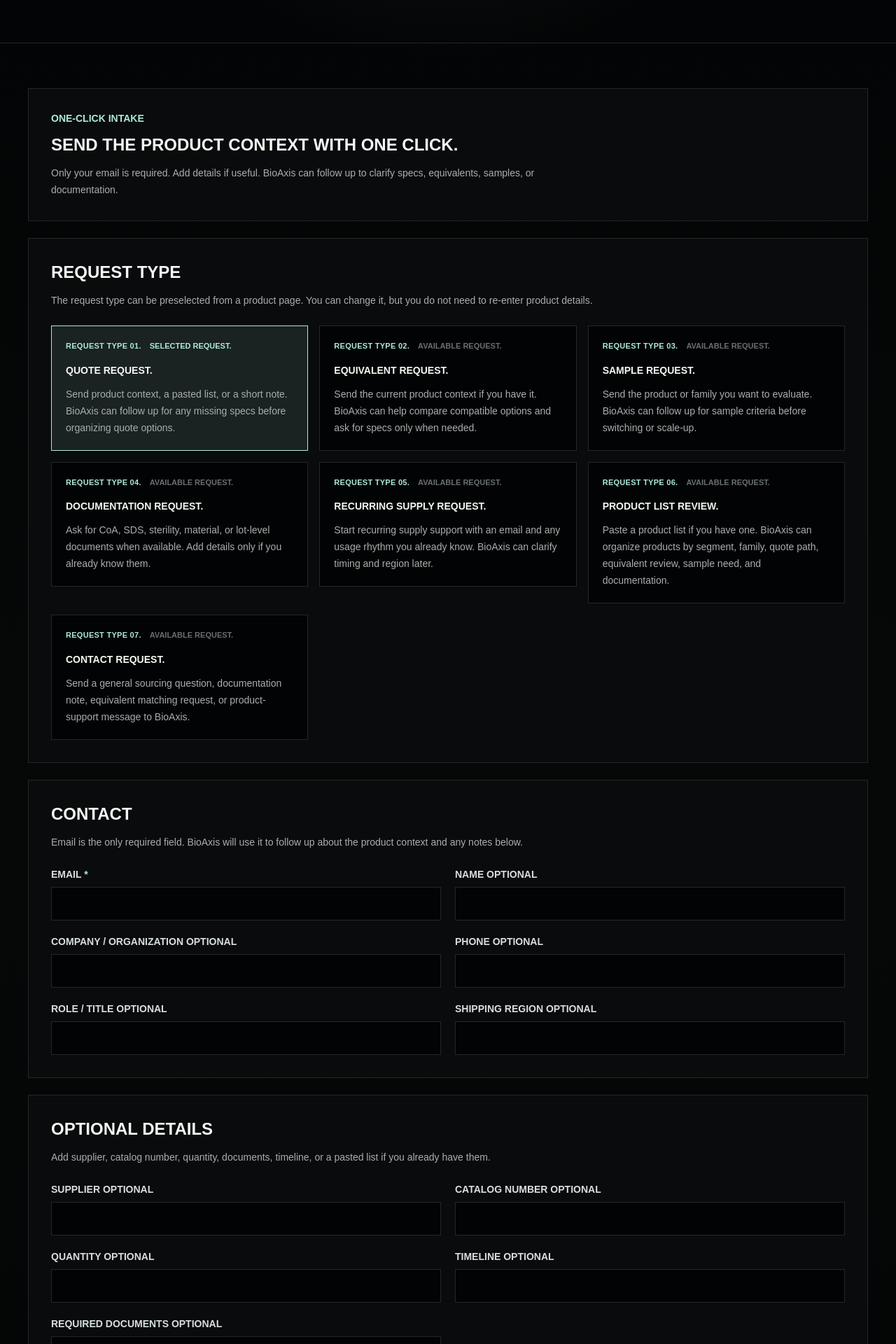
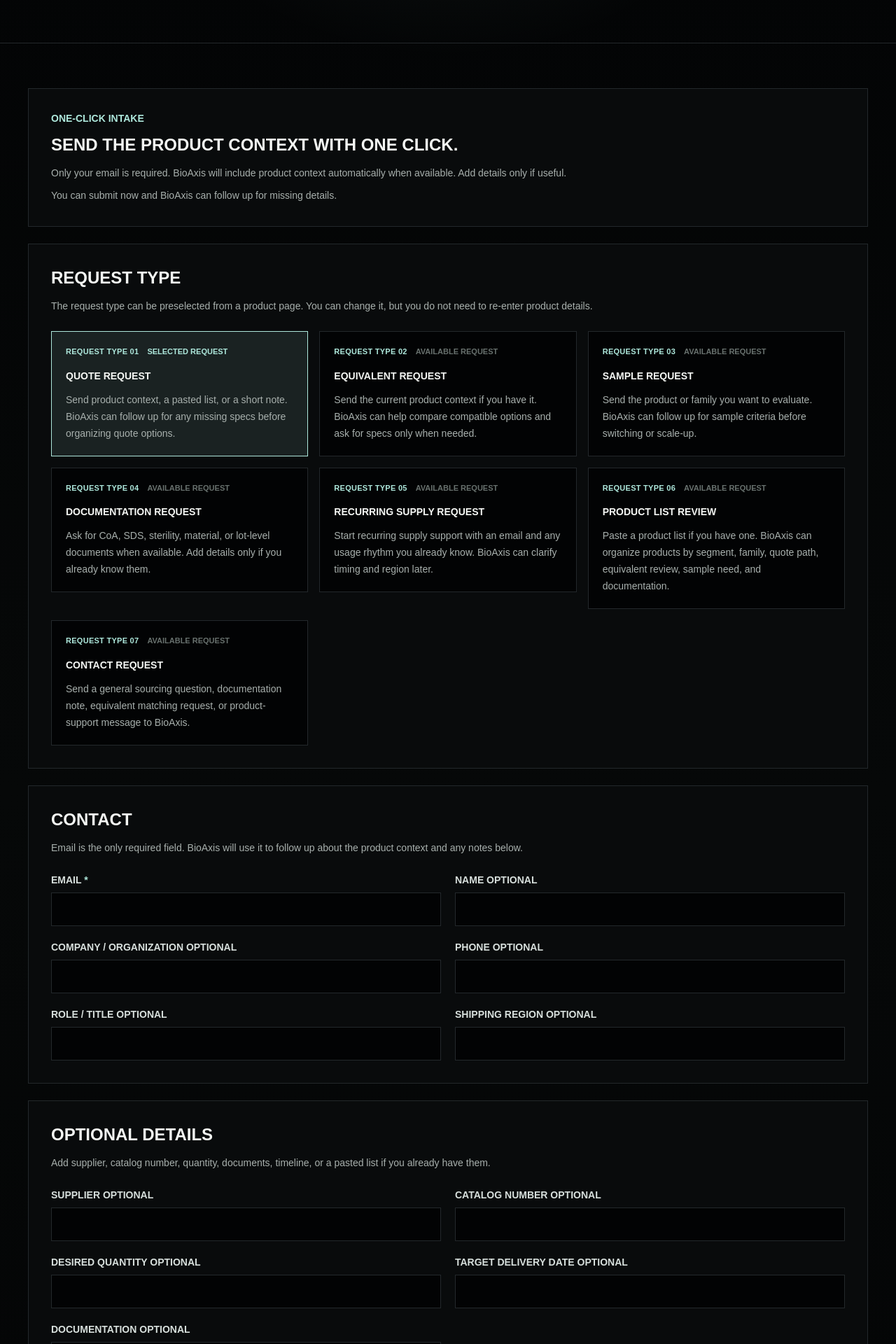
Before and after one commit to luckyericyao/bioaxisv3, a Next.js app: page /request-quote in a window 1280 px wide. Shown: the part 460-2380 px from the top of the page at 70% size. Built offline with nearby package versions, Linux system fonts and the light colour scheme.

Commit message:
Polish BioAxis RFQ email-only lead capture UI

```diff
--- a/src/components/forms/QuoteRequestForm.tsx
+++ b/src/components/forms/QuoteRequestForm.tsx
@@ -246,17 +246,16 @@
         />
       </div>
 
-      {hasProductContext ? (
-        <RequestContextCard productContext={resolvedProductContext} />
-      ) : (
-        <section className="border border-bioaxis-line bg-bioaxis-panel p-5 sm:p-8">
-          <p className="text-sm font-semibold uppercase text-bioaxis-accent">One-click intake</p>
-          <h2 className="mt-3 text-2xl font-bold uppercase text-bioaxis-text">Send the product context with one click.</h2>
-          <p className="mt-3 max-w-3xl text-sm leading-6 text-bioaxis-muted">
-            Only your email is required. Add details if useful. BioAxis can follow up to clarify specs, equivalents, samples, or documentation.
-          </p>
-        </section>
-      )}
+      <section className="border border-bioaxis-line bg-bioaxis-panel p-5 sm:p-8">
+        <p className="text-sm font-semibold uppercase text-bioaxis-accent">One-click intake</p>
+        <h2 className="mt-3 text-2xl font-bold uppercase text-bioaxis-text">Send the product context with one click.</h2>
+        <div className="mt-3 grid gap-2 text-sm leading-6 text-bioaxis-muted">
+          <p>Only your email is required. BioAxis will include product context automatically when available. Add details only if useful.</p>
+          <p>You can submit now and BioAxis can follow up for missing details.</p>
+        </div>
+      </section>
+
+      {hasProductContext ? <RequestContextCard productContext={resolvedProductContext} /> : null}
 
       {sourcingListItems.length > 0 ? <SourcingListSummary items={sourcingListItems} /> : null}
 
@@ -300,9 +299,9 @@
         <div className="mt-6 grid gap-5 md:grid-cols-2">
           <Field id="supplier" label="Supplier optional" value={formState.supplier} onChange={(value) => updateField("supplier", value)} />
           <Field id="catalogNumber" label="Catalog number optional" value={formState.catalogNumber} onChange={(value) => updateField("catalogNumber", value)} />
-          <Field id="quantity" label="Quantity optional" value={formState.quantity} onChange={(value) => updateField("quantity", value)} />
-          <Field id="timeline" label="Timeline optional" value={formState.timeline} onChange={(value) => updateField("timeline", value)} />
-          <Field id="requiredDocuments" label="Required documents optional" value={formState.requiredDocuments} onChange={(value) => updateField("requiredDocuments", value)} />
+          <Field id="quantity" label="Desired quantity optional" value={formState.quantity} onChange={(value) => updateField("quantity", value)} />
+          <Field id="timeline" label="Target delivery date optional" value={formState.timeline} onChange={(value) => updateField("timeline", value)} />
+          <Field id="requiredDocuments" label="Documentation optional" value={formState.requiredDocuments} onChange={(value) => updateField("requiredDocuments", value)} />
           <div className="hidden md:block" aria-hidden="true" />
           <TextArea
             id="productList"
@@ -364,7 +363,7 @@
     ["Family", productContext.productFamily],
     ["Category", productContext.productCategory],
     ["Segment", productContext.productSegment],
-    ["Source", productContext.productUrl || productContext.sourcePageUrl ? "Product page URL captured" : ""]
+    ["Source page", productContext.productUrl || productContext.sourcePageUrl ? "Product page URL captured" : ""]
   ].filter((row): row is [string, string] => Boolean(row[1]));
 
   return (
--- a/src/components/forms/RequestTypeSelector.tsx
+++ b/src/components/forms/RequestTypeSelector.tsx
@@ -29,13 +29,13 @@
             >
               <span className="flex items-center justify-between gap-3">
                 <span className="text-[11px] font-bold uppercase tracking-wide text-bioaxis-accent">
-                  Request type {typeNumber}.
+                  Request type {typeNumber}{" "}
                 </span>
                 <span className={selected ? "text-[11px] font-bold uppercase text-bioaxis-accent" : "text-[11px] font-bold uppercase text-bioaxis-dim"}>
-                  {selected ? "Selected request." : "Available request."}
+                  {selected ? "Selected request " : "Available request "}
                 </span>
               </span>
-              <span className="mt-4 block text-sm font-bold uppercase text-bioaxis-text">{requestType.label}.</span>
+              <span className="mt-4 block text-sm font-bold uppercase text-bioaxis-text">{requestType.label} </span>
               <span className="mt-3 block text-sm leading-6 text-bioaxis-muted">{requestType.description}</span>
             </button>
           </li>
```
Also changed, not shown: scripts/route-smoke.mjs (+38 -8 lines).
